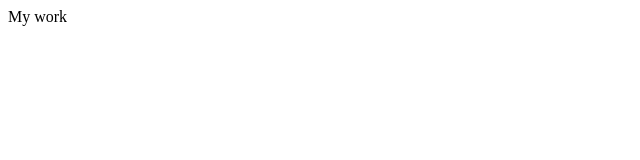
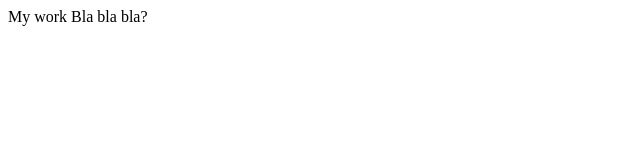
Before and after one commit to Dmitrio1337lk/HomeWork-1, a plain HTML site: page index.html in a window 1280 px wide. Shown: the whole page, without its empty margins (0-640 px from the left). Drawn offline with Linux system fonts and the light colour scheme.

Commit message:
New commit

```diff
--- a/index.html
+++ b/index.html
@@ -8,5 +8,6 @@
 </head>
 <body>
     My work
+    Bla bla bla?
 </body>
 </html>
```
